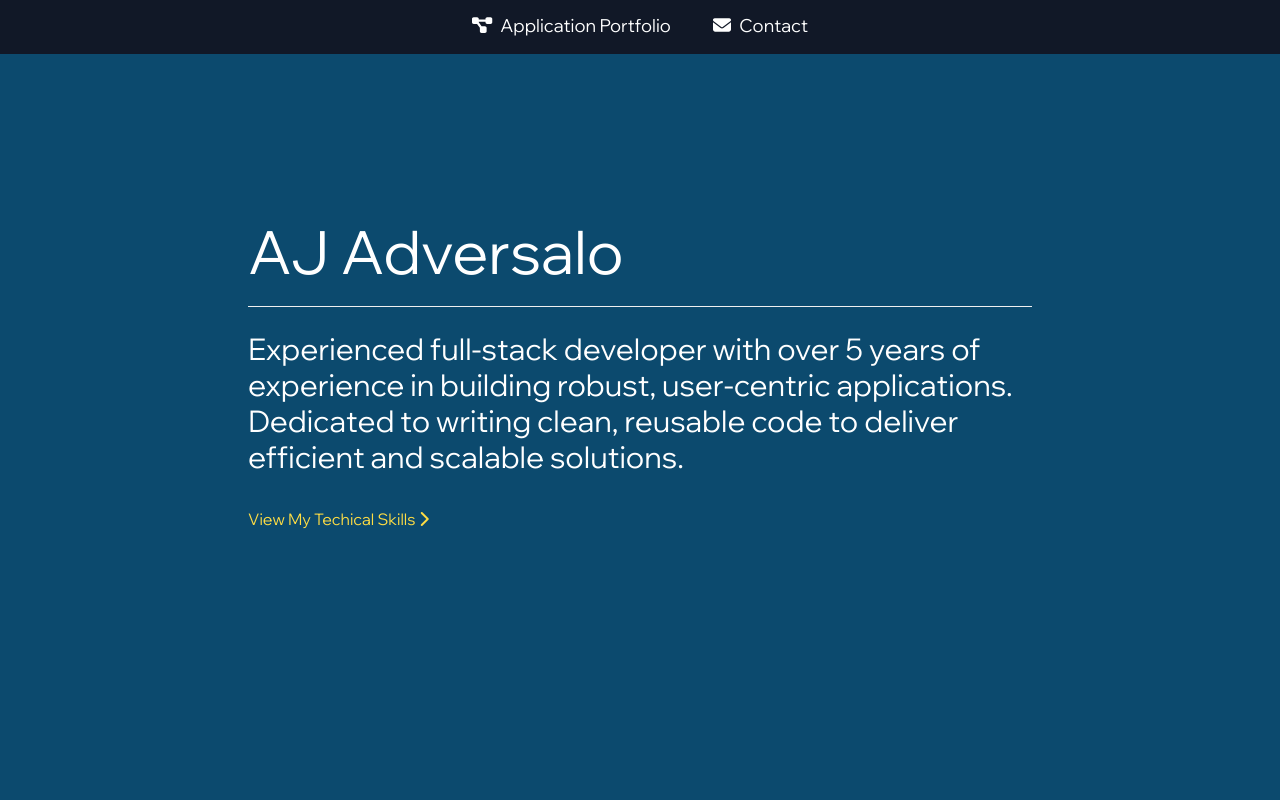
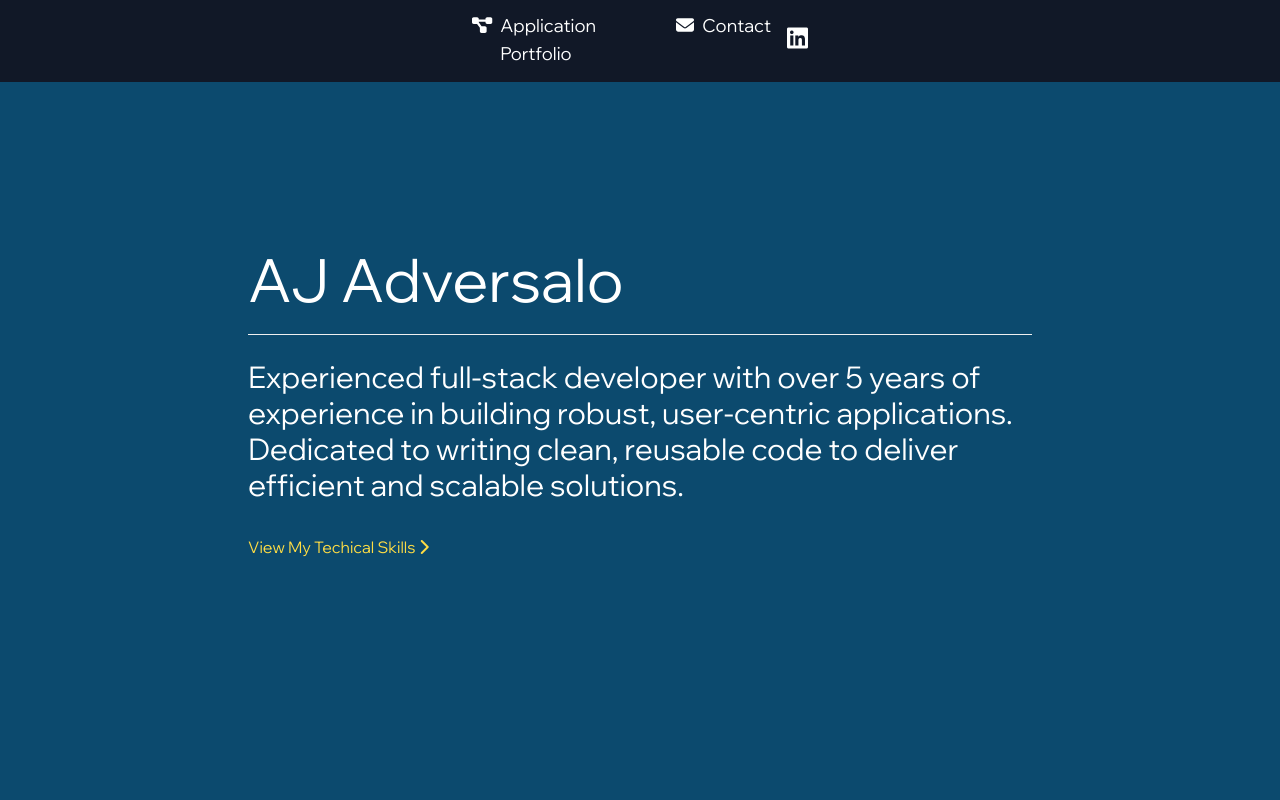
Before and after one commit to ajadversalo/ajadversalo.github.io, a React (Create React App) app: page / in a window 1280 px wide. Shown: the top 800 px of the page. Built offline with nearby package versions, Linux system fonts and the light colour scheme.

Commit message:
Re-add linkedin

```diff
--- a/src/App.tsx
+++ b/src/App.tsx
@@ -104,6 +104,13 @@ function App() {
                             <span className="pl-2 text-sm lg:text-lg">Contact</span>
                         </div>
                     </AnchorLink>
+
+                    <div className="flex flex-col lg:flex-row">
+                        <IconButton onClick={() => window.open('https://www.linkedin.com/in/ajadversalo', '_blank')}>
+                            {<i className="fa-brands fa-linkedin text-white mt-[-6px]"/>}
+                        </IconButton>
+                    </div>
+
                     {false &&
                         <AnchorLink
                             label={"My Resume"}
```
